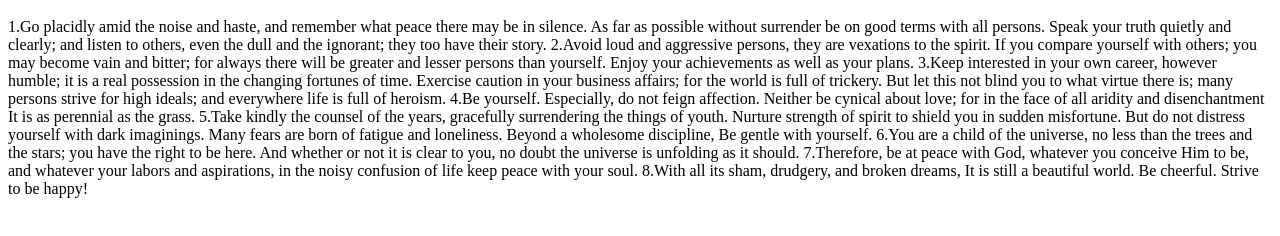
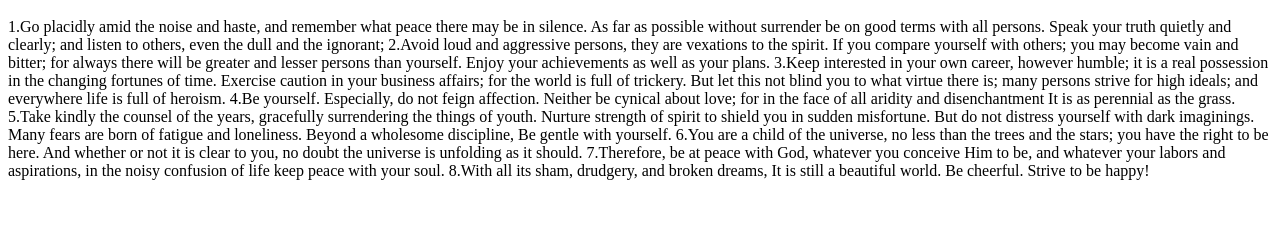
Before and after one commit to intelliDean/Desiderata, a plain HTML site: page desiderata.html in a window 1280 px wide. Shown: the part 48-284 px from the top of the page. Drawn offline with Linux system fonts and the light colour scheme.

Commit message:
Update desiderata.html

```diff
--- a/desiderata.html
+++ b/desiderata.html
@@ -12,7 +12,6 @@ be on good terms with all persons.
 Speak your truth quietly and clearly;
 and listen to others,
 even the dull and the ignorant;
-they too have their story.
 
 2.Avoid loud and aggressive persons,
 they are vexations to the spirit.
```
